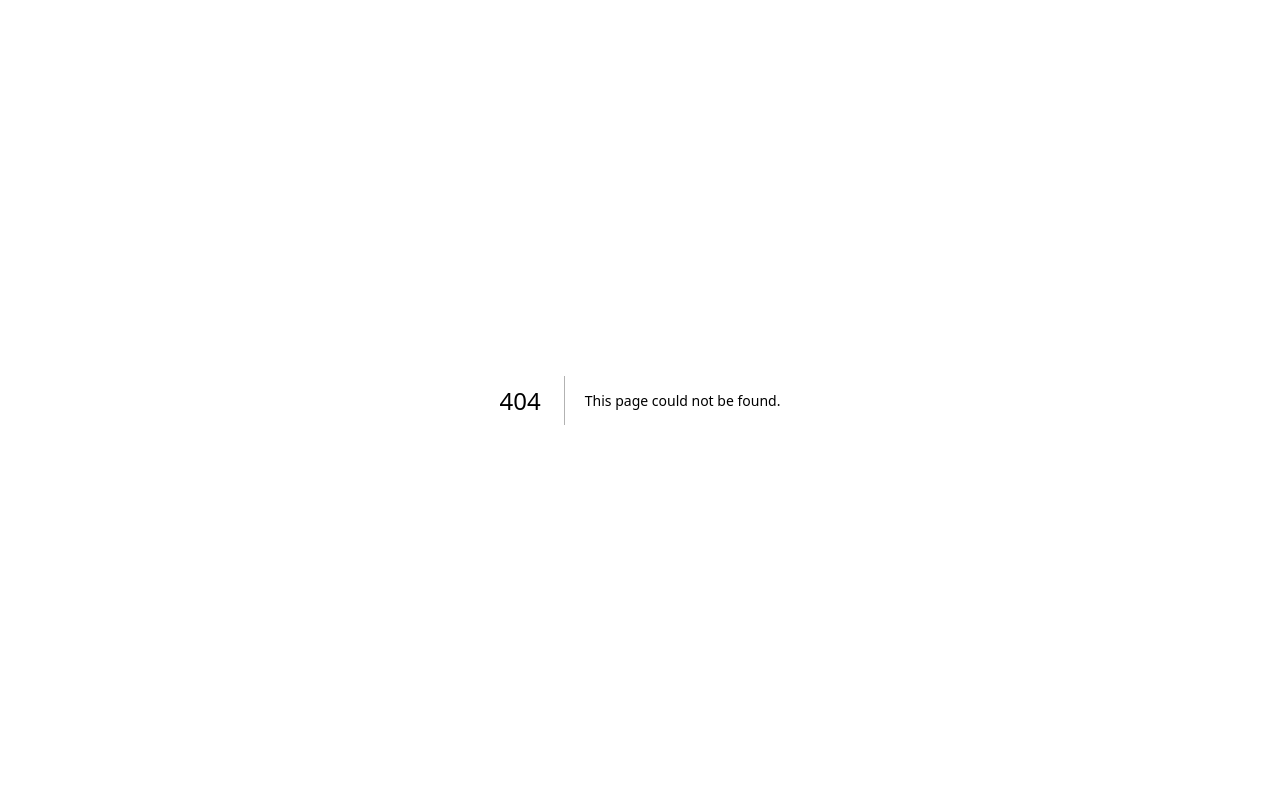
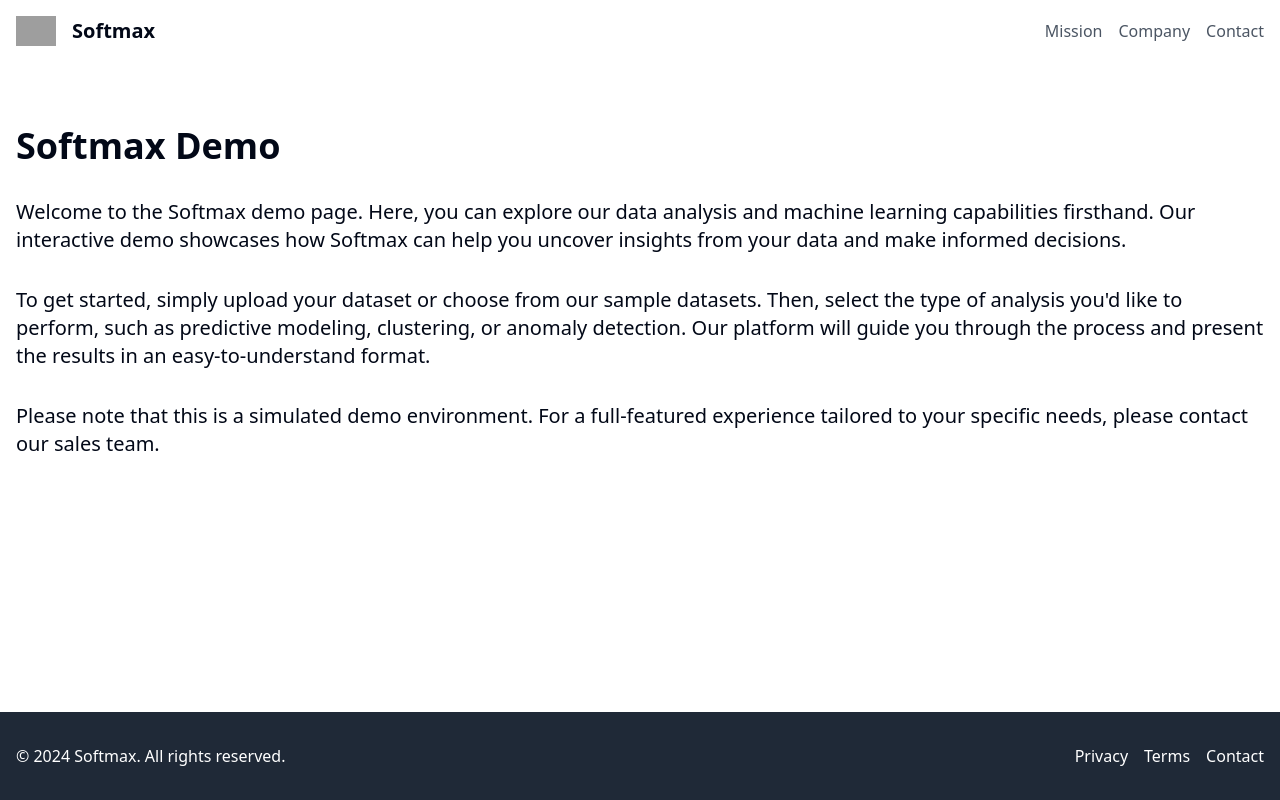
Before and after one commit to kalebsofer/softmaxfront, a Next.js app: page /demo in a window 1280 px wide. Before the commit this address had no page. Built offline with nearby package versions, Linux system fonts and the light colour scheme; grey boxes are pictures that could not be loaded.

Commit message:
everything

```diff
--- a/app/company/page.tsx
+++ b/app/company/page.tsx
@@ -1,4 +1,5 @@
 import { Header } from '@/components/Header'
+import { Footer } from '@/components/Footer'
 
 export default function Company() {
   return (
@@ -10,11 +11,7 @@ export default function Company() {
           Softmax is a leading data science and machine learning company, dedicated to helping businesses harness the power of their data. Our team of experts combines deep technical knowledge with industry experience to deliver tailored solutions that drive real-world impact.
         </p>
       </main>
-      <footer className="bg-gray-800 text-white py-8">
-        <div className="container mx-auto px-4">
-          <p>© 2023 Softmax. All rights reserved.</p>
-        </div>
-      </footer>
+      <Footer />
     </div>
   )
 }
--- a/app/contact/page.tsx
+++ b/app/contact/page.tsx
@@ -1,5 +1,6 @@
 import { Header } from '@/components/Header'
 import { Button } from '@/components/ui/button'
+import { Footer } from '@/components/Footer'
 
 export default function Contact() {
   return (
@@ -26,11 +27,7 @@ export default function Contact() {
           <Button type="submit">Send Message</Button>
         </form>
       </main>
-      <footer className="bg-gray-800 text-white py-8">
-        <div className="container mx-auto px-4">
-          <p>© 2023 Softmax. All rights reserved.</p>
-        </div>
-      </footer>
+      <Footer />
     </div>
   )
 }
--- /dev/null
+++ b/app/demo/page.tsx
@@ -0,0 +1,23 @@
+import { Header } from '@/components/Header'
+import { Footer } from '@/components/Footer'
+
+export default function Demo() {
+  return (
+    <div className="flex flex-col min-h-screen">
+      <Header />
+      <main className="flex-grow container mx-auto px-4 py-16">
+        <h1 className="text-4xl font-bold mb-8">Softmax Demo</h1>
+        <p className="text-xl mb-8">
+          Welcome to the Softmax demo page. Here, you can explore our data analysis and machine learning capabilities firsthand. Our interactive demo showcases how Softmax can help you uncover insights from your data and make informed decisions.
+        </p>
+        <p className="text-xl mb-8">
+          To get started, simply upload your dataset or choose from our sample datasets. Then, select the type of analysis you'd like to perform, such as predictive modeling, clustering, or anomaly detection. Our platform will guide you through the process and present the results in an easy-to-understand format.
+        </p>
+        <p className="text-xl mb-8">
+          Please note that this is a simulated demo environment. For a full-featured experience tailored to your specific needs, please contact our sales team.
+        </p>
+      </main>
+      <Footer />
+    </div>
+  )
+}
--- a/app/mission/page.tsx
+++ b/app/mission/page.tsx
@@ -1,4 +1,5 @@
 import { Header } from '@/components/Header'
+import { Footer } from '@/components/Footer'
 
 export default function Mission() {
   return (
@@ -10,11 +11,7 @@ export default function Mission() {
           At Softmax, our mission is to empower organizations with data-driven insights and cutting-edge machine learning solutions. We strive to make complex data analysis accessible to anyone with a dataset and a question, enabling better decision-making and innovation across industries.
         </p>
       </main>
-      <footer className="bg-gray-800 text-white py-8">
-        <div className="container mx-auto px-4">
-          <p>© 2023 Softmax. All rights reserved.</p>
-        </div>
-      </footer>
+      <Footer />
     </div>
   )
 }
--- a/app/page.tsx
+++ b/app/page.tsx
@@ -1,6 +1,9 @@
 import Image from 'next/image'
+import Link from 'next/link'
 import { Button } from '@/components/ui/button'
 import { Header } from '@/components/Header'
+import { Footer } from '@/components/Footer'
+import { ServerStackIcon, ChartBarIcon, CpuChipIcon } from '@heroicons/react/24/outline'
 
 export default function Home() {
   return (
@@ -14,8 +17,12 @@ export default function Home() {
               <h1 className="text-5xl font-bold mb-6">Softmax</h1>
               <p className="text-xl mb-8">For anyone with a dataset and a question</p>
               <div className="flex space-x-4">
-                <Button size="lg">Demo</Button>
-                <Button size="lg" variant="outline">Contact</Button>
+                <Link href="/demo">
+                  <Button size="lg">Demo</Button>
+                </Link>
+                <Link href="/contact">
+                  <Button size="lg" variant="outline">Contact</Button>
+                </Link>
               </div>
             </div>
             <div className="w-1/3">
@@ -30,21 +37,21 @@ export default function Home() {
             <div className="grid grid-cols-1 md:grid-cols-3 gap-12">
               <div className="text-center group">
                 <div className="mb-4 flex justify-center transition-transform duration-300 ease-in-out transform group-hover:scale-110">
-                  <Image src="https://hebbkx1anhila5yf.public.blob.vercel-storage.com/data-infrastructure-F1xxsDKEv6Vo6rfETC7AIgWtGUGOYg.png" alt="Data Infrastructure Icon" width={64} height={64} />
+                  <ServerStackIcon className="h-16 w-16 text-blue-500" />
                 </div>
                 <h3 className="text-xl font-semibold mb-4">Data Infrastructure and Engineering</h3>
                 <p className="text-gray-600">Build robust data pipelines and infrastructure to support your analytics and machine learning needs.</p>
               </div>
               <div className="text-center group">
                 <div className="mb-4 flex justify-center transition-transform duration-300 ease-in-out transform group-hover:scale-110">
-                  <Image src="https://hebbkx1anhila5yf.public.blob.vercel-storage.com/data-analysis-F1xxsDKEv6Vo6rfETC7AIgWtGUGOYg.png" alt="Data Analysis Icon" width={64} height={64} />
+                  <ChartBarIcon className="h-16 w-16 text-green-500" />
                 </div>
                 <h3 className="text-xl font-semibold mb-4">Data Analysis</h3>
                 <p className="text-gray-600">Uncover insights from your data with advanced analytics techniques and visualization tools.</p>
               </div>
               <div className="text-center group">
                 <div className="mb-4 flex justify-center transition-transform duration-300 ease-in-out transform group-hover:scale-110">
-                  <Image src="https://hebbkx1anhila5yf.public.blob.vercel-storage.com/machine-learning-F1xxsDKEv6Vo6rfETC7AIgWtGUGOYg.png" alt="Machine Learning Icon" width={64} height={64} />
+                  <CpuChipIcon className="h-16 w-16 text-purple-500" />
                 </div>
                 <h3 className="text-xl font-semibold mb-4">Machine Learning</h3>
                 <p className="text-gray-600">Leverage state-of-the-art machine learning models to solve complex problems and make predictions.</p>
@@ -54,23 +61,7 @@ export default function Home() {
         </div>
       </main>
 
-      <footer className="bg-gray-800 text-white py-8">
-        <div className="container mx-auto px-4">
-          <div className="flex justify-between items-center">
-            <div>
-              <Image src="/placeholder.svg?height=40&width=40" alt="Softmax Logo" width={40} height={40} />
-              <p className="mt-2">© 2023 Softmax. All rights reserved.</p>
-            </div>
-            <nav>
-              <ul className="flex space-x-4">
-                <li><a href="#" className="hover:text-gray-300">Privacy</a></li>
-                <li><a href="#" className="hover:text-gray-300">Terms</a></li>
-                <li><a href="#" className="hover:text-gray-300">Contact</a></li>
-              </ul>
-            </nav>
-          </div>
-        </div>
-      </footer>
+      <Footer />
     </div>
   )
 }
--- /dev/null
+++ b/app/privacy/page.tsx
@@ -0,0 +1,20 @@
+import { Header } from '@/components/Header'
+import { Footer } from '@/components/Footer'
+
+export default function Privacy() {
+  return (
+    <div className="flex flex-col min-h-screen">
+      <Header />
+      <main className="flex-grow container mx-auto px-4 py-16">
+        <h1 className="text-4xl font-bold mb-8">Privacy Policy</h1>
+        <p className="text-xl mb-8">
+          At Softmax, we are committed to protecting your privacy and ensuring the security of your personal information. This Privacy Policy outlines how we collect, use, and safeguard your data when you use our services or visit our website.
+        </p>
+        <p className="text-xl mb-8">
+          We only collect information that is necessary to provide our services and improve your experience. We do not sell or share your personal information with third parties for marketing purposes. Your data is stored securely and accessed only by authorized personnel.
+        </p>
+      </main>
+      <Footer />
+    </div>
+  )
+}
--- /dev/null
+++ b/app/terms/page.tsx
@@ -0,0 +1,20 @@
+import { Header } from '@/components/Header'
+import { Footer } from '@/components/Footer'
+
+export default function Terms() {
+  return (
+    <div className="flex flex-col min-h-screen">
+      <Header />
+      <main className="flex-grow container mx-auto px-4 py-16">
+        <h1 className="text-4xl font-bold mb-8">Terms of Service</h1>
+        <p className="text-xl mb-8">
+          Welcome to Softmax. By using our services, you agree to comply with and be bound by the following terms and conditions of use. Please review these terms carefully before using our platform.
+        </p>
+        <p className="text-xl mb-8">
+          Our services are provided "as is" and we make no warranties, express or implied, regarding the accuracy, completeness, or reliability of our services. We reserve the right to modify, suspend, or discontinue any part of our services at any time without notice.
+        </p>
+      </main>
+      <Footer />
+    </div>
+  )
+}
--- /dev/null
+++ b/components/Footer.tsx
@@ -0,0 +1,20 @@
+import Link from 'next/link'
+
+export function Footer() {
+  return (
+    <footer className="bg-gray-800 text-white py-8">
+      <div className="container mx-auto px-4">
+        <div className="flex justify-between items-center">
+          <p>© 2024 Softmax. All rights reserved.</p>
+          <nav>
+            <ul className="flex space-x-4">
+              <li><Link href="/privacy" className="hover:text-gray-300">Privacy</Link></li>
+              <li><Link href="/terms" className="hover:text-gray-300">Terms</Link></li>
+              <li><Link href="/contact" className="hover:text-gray-300">Contact</Link></li>
+            </ul>
+          </nav>
+        </div>
+      </div>
+    </footer>
+  )
+}
--- a/package.json
+++ b/package.json
@@ -9,6 +9,7 @@
     "lint": "next lint"
   },
   "dependencies": {
+    "@heroicons/react": "^2.1.5",
     "@radix-ui/react-slot": "^1.1.0",
     "class-variance-authority": "^0.7.0",
     "clsx": "^2.1.1",
```
Also changed, not shown: 2 other files (tests, documents, lock files or other folders).
